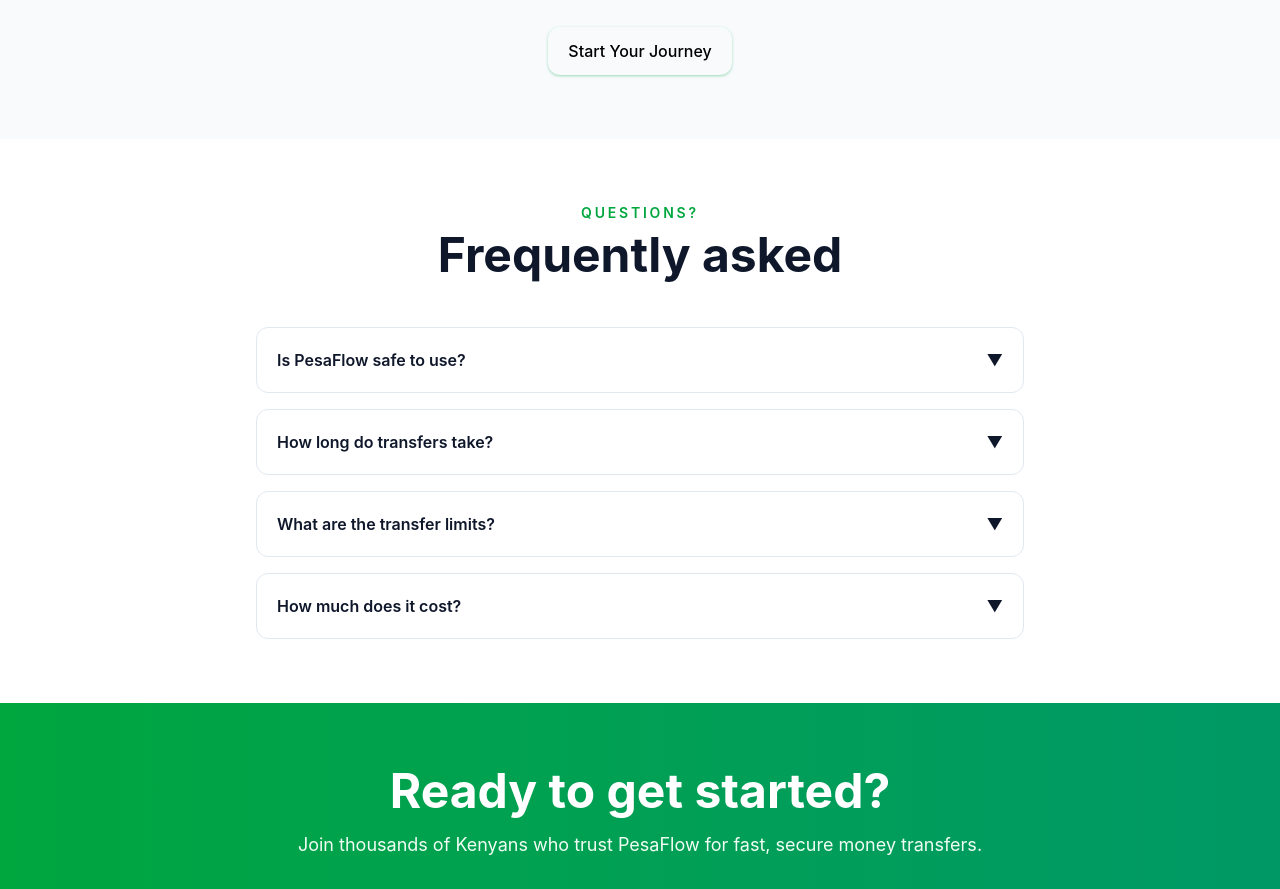
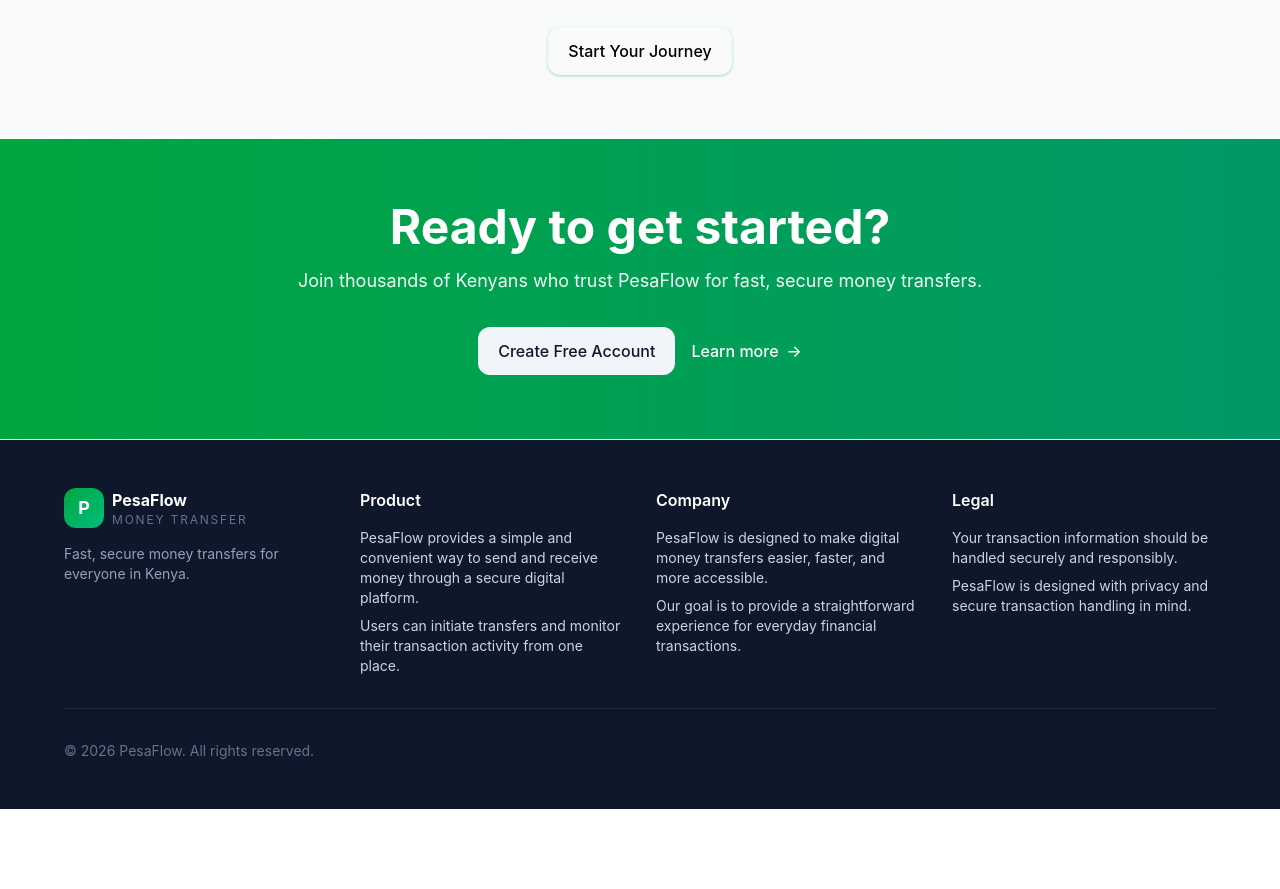
Before and after one commit to munroemil6-bot/pesaflow-frontend, a React (Vite) app: page / in a window 1280 px wide. Shown: the part 1500-2389 px from the top of the page. After the commit the page ends 2309 px from the top, so only its background shows below. Built offline with nearby package versions, Linux system fonts and the light colour scheme.

Commit message:
update landing

```diff
--- a/src/pages/Landing/Landing.jsx
+++ b/src/pages/Landing/Landing.jsx
@@ -38,25 +38,6 @@
       number: '3',
       title: 'Send Money',
       description: 'Transfer to anyone, instantly. Save beneficiaries for faster future transfers.',
-    },
-  ];
-
-  const faqs = [
-    {
-      question: 'Is PesaFlow safe to use?',
-      answer: 'Yes. We use bank-level encryption and comply with all financial regulations to protect your money and data.',
-    },
-    {
-      question: 'How long do transfers take?',
-      answer: 'Most transfers complete instantly. Mobile wallet transfers take seconds, bank transfers 1-3 minutes.',
-    },
-    {
-      question: 'What are the transfer limits?',
-      answer: 'You can send up to KES 999,999 per transaction. Daily limits vary by account type.',
-    },
-    {
-      question: 'How much does it cost?',
-      answer: 'Fees are transparent and displayed before you confirm. Most transfers cost less than KES 50.',
     },
   ];
 
@@ -218,37 +199,6 @@
         </div>
       </section>
 
-      {/* FAQ Section */}
-      <section className="px-4 py-16 sm:px-6 lg:px-8">
-        <div className="mx-auto max-w-3xl">
-          <div className="text-center mb-12">
-            <p className="text-sm font-semibold uppercase tracking-[0.2em] text-green-600">
-              Questions?
-            </p>
-            <h2 className="mt-2 text-4xl font-bold text-slate-900 sm:text-5xl">
-              Frequently asked
-            </h2>
-          </div>
-
-          <div className="space-y-4">
-            {faqs.map((faq, idx) => (
-              <details
-                key={idx}
-                className="group rounded-xl border border-slate-200 bg-white p-5 transition hover:border-green-200 hover:shadow-md hover:shadow-green-500/10"
-              >
-                <summary className="cursor-pointer font-semibold text-slate-900 flex items-center justify-between">
-                  {faq.question}
-                  <span className="transition group-open:rotate-180">▼</span>
-                </summary>
-                <p className="mt-4 text-slate-600 leading-relaxed">
-                  {faq.answer}
-                </p>
-              </details>
-            ))}
-          </div>
-        </div>
-      </section>
-
       {/* Final CTA Section */}
       <section className="relative overflow-hidden bg-gradient-to-r from-green-600 to-emerald-600 px-4 py-16 sm:px-6 lg:px-8">
         <div className="mx-auto max-w-3xl text-center">
```
